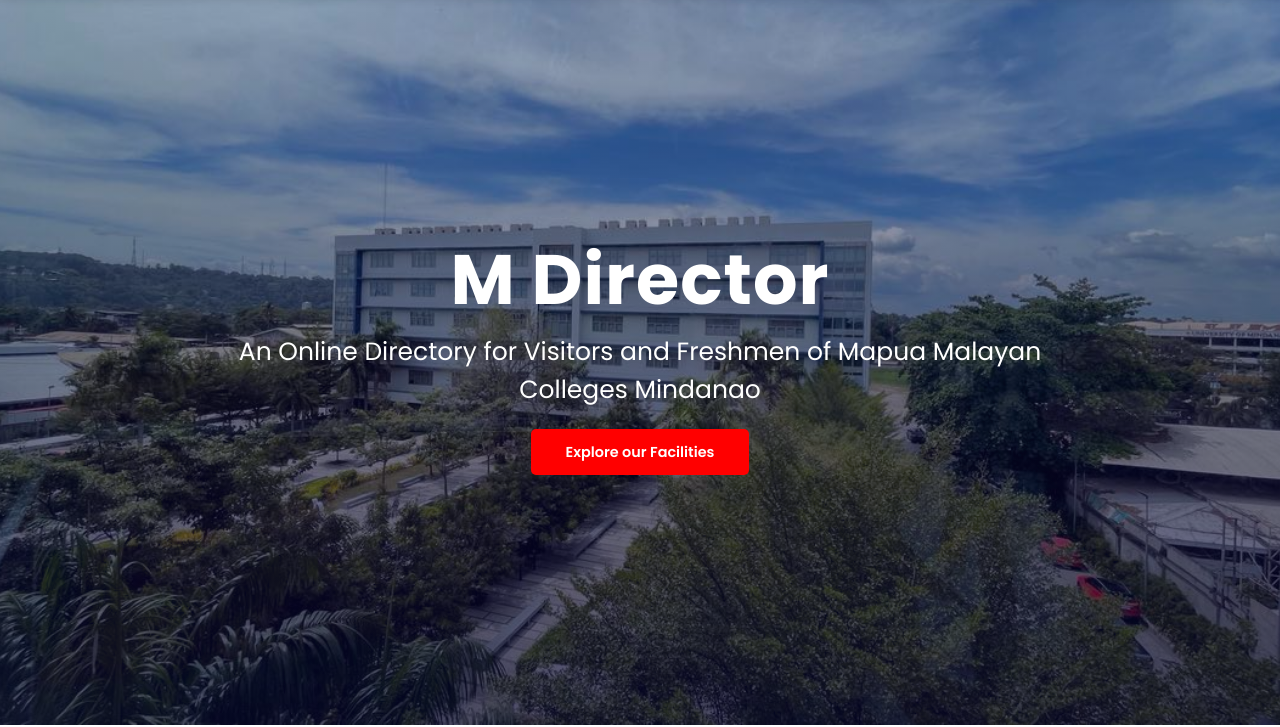
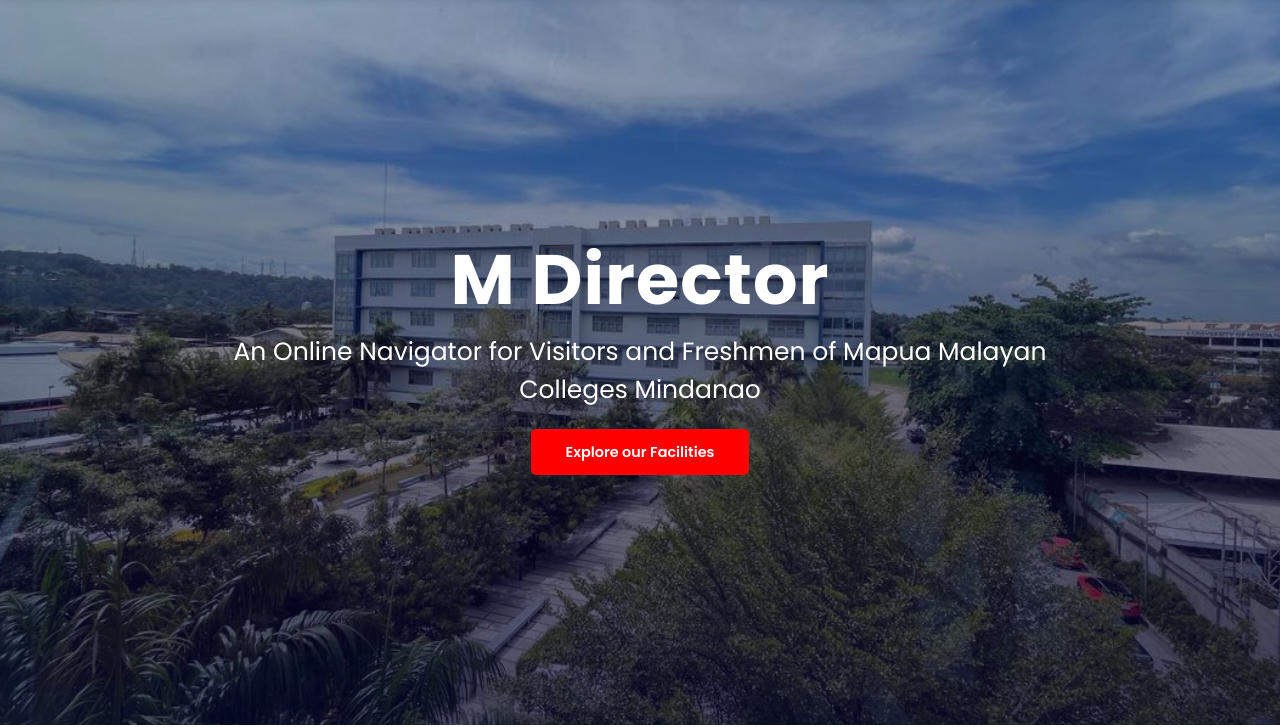
Before and after one commit to MDirect31/MDirectors, a plain HTML site: page index.html in a window 1280 px wide. Shown: the part 75-802 px from the top of the page. Drawn offline with nearby package versions, Linux system fonts and the light colour scheme.

Commit message:
Update3 index.html

```diff
--- a/index.html
+++ b/index.html
@@ -32,7 +32,7 @@
 
     <section id="home">
         <h2>M Director</h2>
-        <p> An Online Directory for Visitors and Freshmen of Mapua Malayan Colleges Mindanao</p>
+        <p> An Online Navigator for Visitors and Freshmen of Mapua Malayan Colleges Mindanao</p>
         <div class="btn">
             <a class="yellow" href="course.html">Explore our Facilities</a>
         </div>
```
